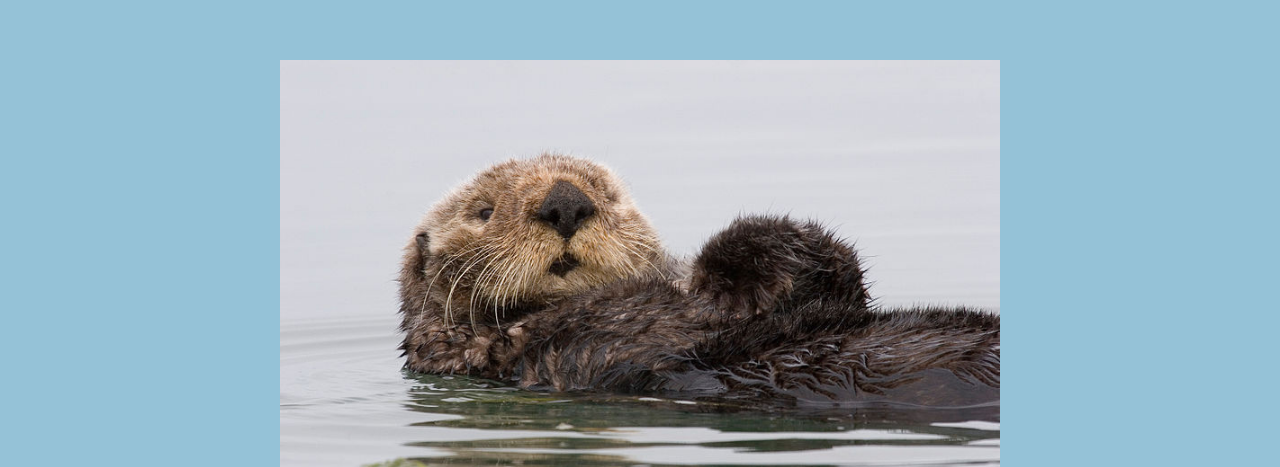
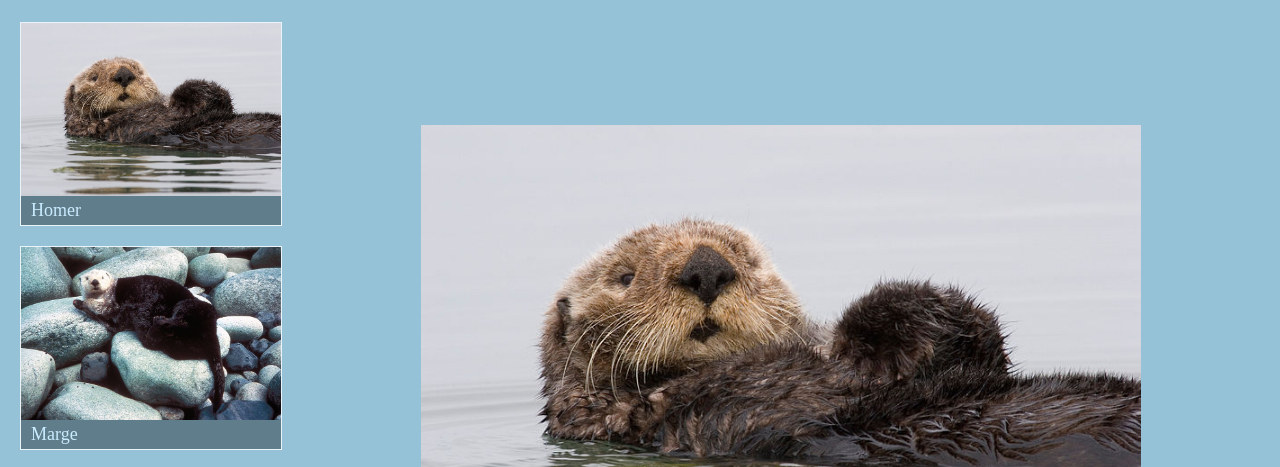
Before and after one commit to mcjcc/ottergram, a plain HTML site: page index.html in a window 1280 px wide. Shown: the part 80-547 px from the top of the page. Drawn offline with nearby package versions, Linux system fonts and the light colour scheme.

Commit message:
added responsive styles

```diff
--- a/index.html
+++ b/index.html
@@ -2,6 +2,7 @@
 <html>
   <head>
     <meta charset="utf-8">
+    <meta name="viewport" content="width=device-width, initial-scale=1">
     <title>Ottergram</title>
     <link rel="stylesheet" href="https://cdnjs.cloudflare.com/ajax/libs/normalize/5.0.0/normalize.css">
     <link rel="stylesheet" href="stylesheets/styles.css">
--- a/stylesheets/styles.css
+++ b/stylesheets/styles.css
@@ -115,3 +115,24 @@ a{
   text-shadow: rgba(0,0,0,0.9) 1px 2px 9px;
   font-size: 40px;
 }
+
+@media all and (min-width: 768px) {
+  .main-content{
+    flex-direction: row;
+    overflow: hidden;
+  }
+
+  .thumbnail-list{
+    flex-direction: column;
+    order: 0;
+    margin-left: 20px;
+  }
+
+  .thumbnail-item{
+    max-width: 260px;
+  }
+
+  .thumbnail-item + .thumbnail-item {
+    margin-top: 20px;
+  }
+}
```
